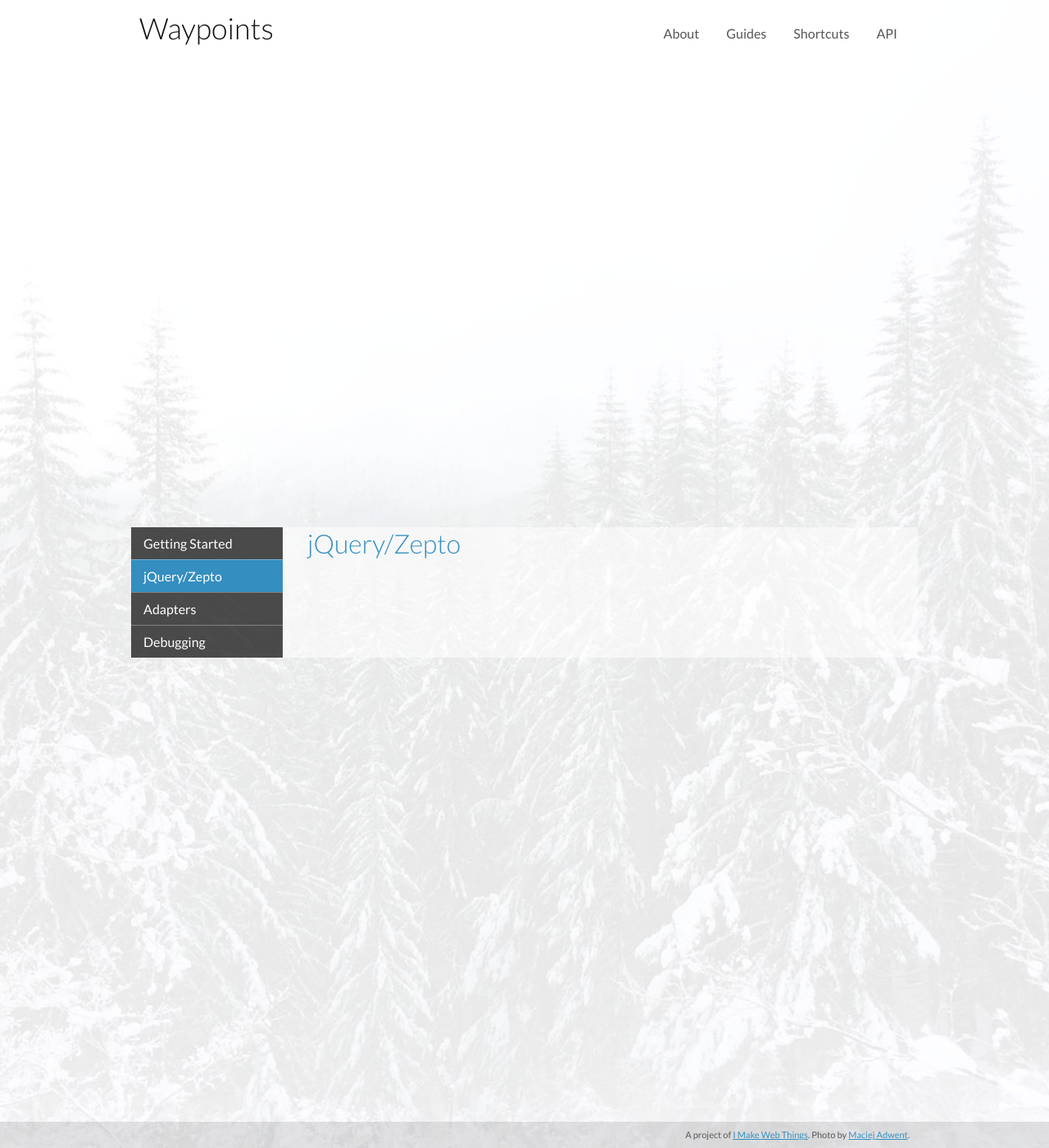
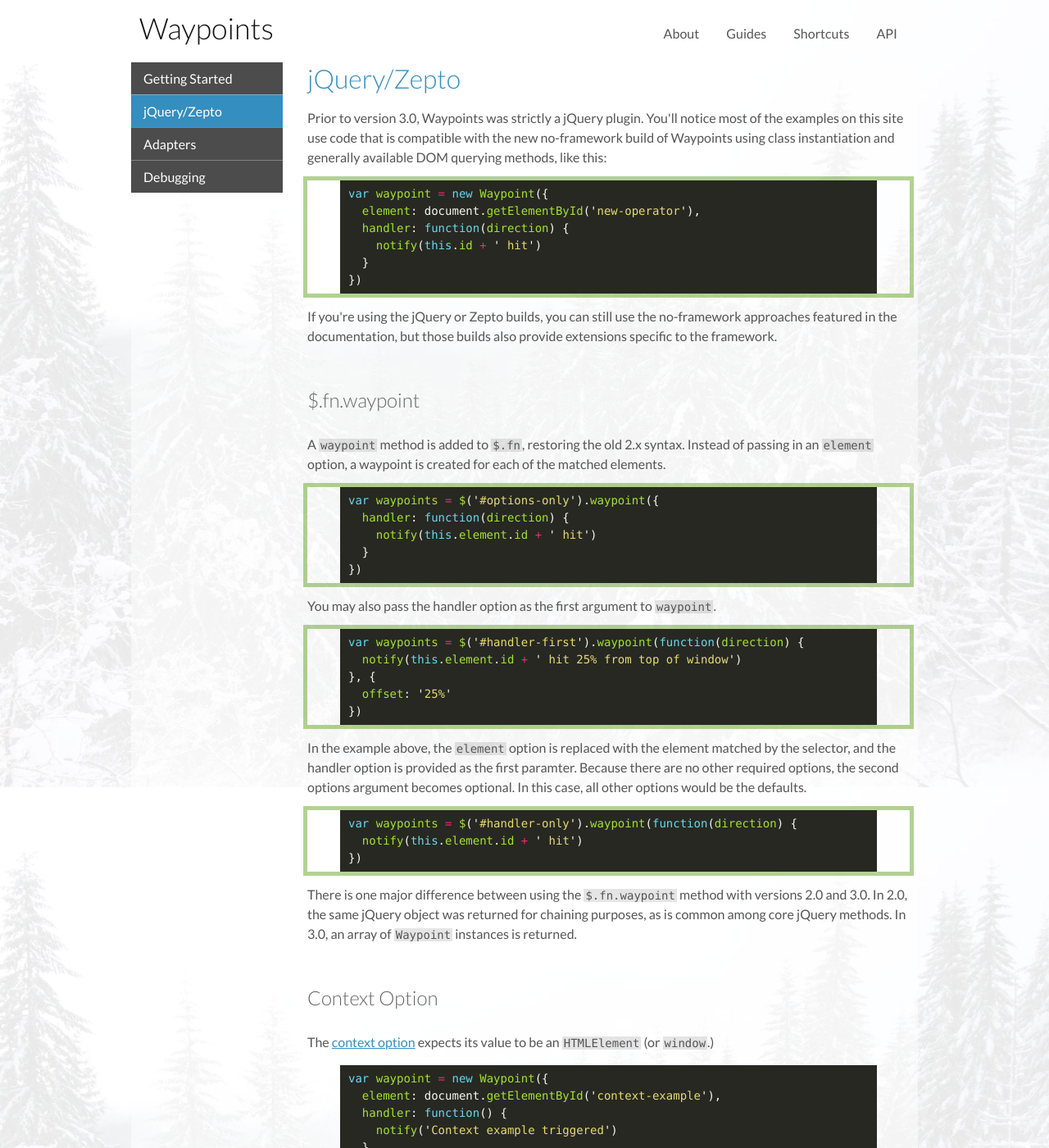
Before and after one commit to imakewebthings/waypoints, a Jekyll site: the page built from guides/jquery-zepto/index.html, in a window 1280 px wide and 1400 px high. Shown: the whole window at 82% size. Built offline with Jekyll 4.4.1, drawn with Linux system fonts in a browser that asks for light colours; nearby versions of some CDN libraries; some of the changed text lies outside the part shown.

Commit message:
jQuery/Zepto guide

```diff
--- a/guides/jquery-zepto/index.html
+++ b/guides/jquery-zepto/index.html
@@ -5,3 +5,94 @@
 ---
 
 <h2>jQuery/Zepto</h2>
+
+<p>Prior to version 3.0, Waypoints was strictly a jQuery plugin. You'll notice most of the examples on this site use code that is compatible with the new no-framework build of Waypoints using class instantiation and generally available DOM querying methods, like this:</p>
+
+<div id="new-operator" class="waypoint">
+{% highlight js %}
+var waypoint = new Waypoint({
+  element: document.getElementById('new-operator'),
+  handler: function(direction) {
+    notify(this.id + ' hit')
+  }
+})
+{% endhighlight %}
+</div>
+
+<p>If you're using the jQuery or Zepto builds, you can still use  the no-framework approaches featured in the documentation, but those builds also provide extensions specific to the framework.</p>
+
+<h3 id="fn-extension">$.fn.waypoint</h3>
+
+<p>A <code>waypoint</code> method is added to <code>$.fn</code>, restoring the old 2.x syntax. Instead of passing in an <code>element</code> option, a waypoint is created for each of the matched elements.</p>
+
+<div id="options-only" class="waypoint">
+{% highlight js %}
+var waypoints = $('#options-only').waypoint({
+  handler: function(direction) {
+    notify(this.element.id + ' hit')
+  }
+})
+{% endhighlight %}
+</div>
+
+<p>You may also pass the handler option as the first argument to <code>waypoint</code>.</p>
+
+<div id="handler-first" class="waypoint">
+{% highlight js %}
+var waypoints = $('#handler-first').waypoint(function(direction) {
+  notify(this.element.id + ' hit 25% from top of window')
+}, {
+  offset: '25%'
+})
+{% endhighlight %}
+</div>
+
+<p>In the example above, the <code>element</code> option is replaced with the element matched by the selector, and the handler option is provided as the first paramter. Because there are no other required options, the second options argument becomes optional. In this case, all other options would be the defaults.</p>
+
+<div id="handler-only" class="waypoint">
+{% highlight js %}
+var waypoints = $('#handler-only').waypoint(function(direction) {
+  notify(this.element.id + ' hit')
+})
+{% endhighlight %}
+</div>
+
+<p>There is one major difference between using the <code>$.fn.waypoint</code> method with versions 2.0 and 3.0. In 2.0, the same jQuery object was returned for chaining purposes, as is common among core jQuery methods. In 3.0, an array of <code>Waypoint</code> instances is returned.</p>
+
+<h3 id="context-selector">Context Option</h3>
+
+<p>The <a href="../../api/context-option">context option</a> expects its value to be an <code>HTMLElement</code> (or <code>window</code>.)</p>
+
+{% highlight js %}
+var waypoint = new Waypoint({
+  element: document.getElementById('context-example'),
+  handler: function() {
+    notify('Context example triggered')
+  },
+  context: document.getElementById('overflow-scroll')
+})
+{% endhighlight %}
+
+<br>
+
+<div id="overflow-scroll">
+  <div id="context-example" class="waypoint">I am a waypoint with a custom context, the "#overflow-scroll" div.</div>
+</div>
+
+<p>With jQuery and Zepto builds, you may also pass a CSS selector string. If you do, Waypoints will find the context element using <a href="http://api.jquery.com/closest/" target="_blank">closest</a> with that selector.</p>
+
+{% highlight js %}
+var waypoints = $('#context-example-offset').waypoint({
+  handler: function() {
+    notify('Hit midpoint of my context')
+  },
+  context: '#overflow-scroll-offset',
+  offset: '50%'
+})
+{% endhighlight %}
+
+<br>
+
+<div id="overflow-scroll-offset">
+  <div id="context-example-offset" class="waypoint">I am a waypoint with a custom context and a 50% offset.</div>
+</div>
```
